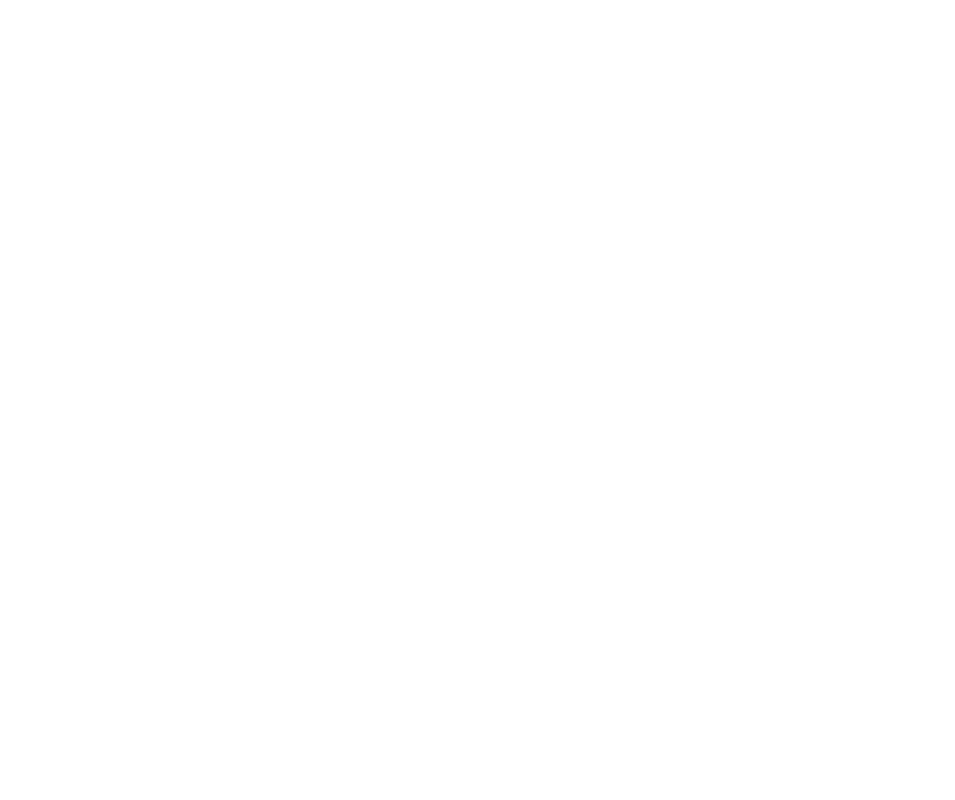
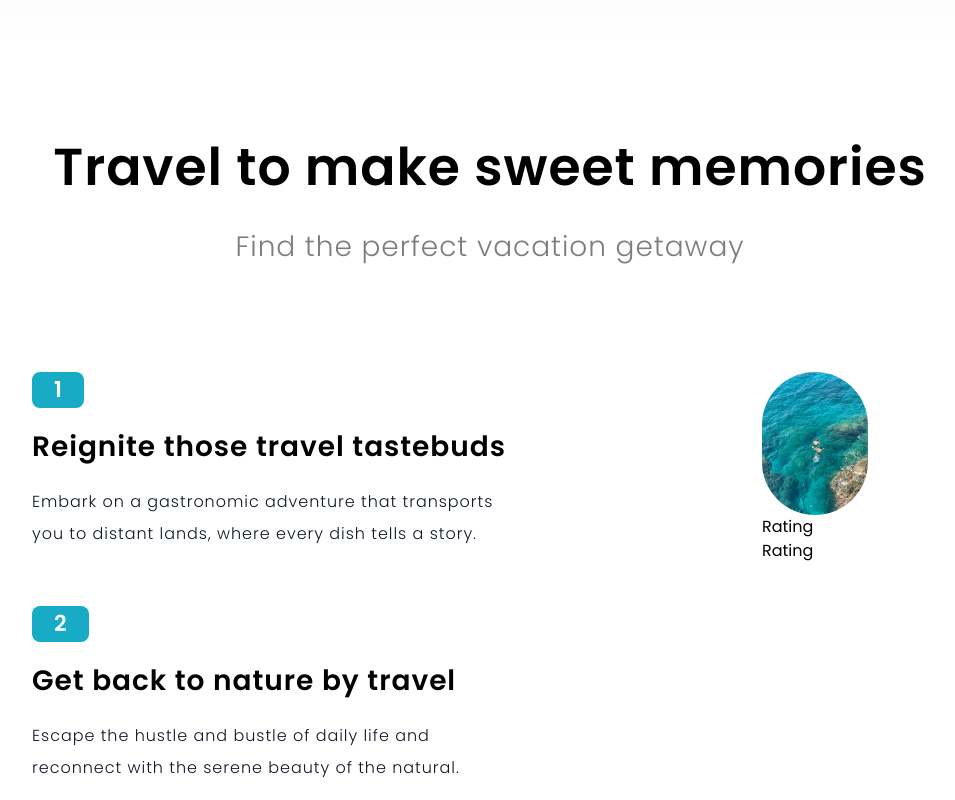
Before and after one commit to tanjimahmmed/go-travel-landing-page, a React (Vite) app: page / in a window 1280 px wide. Shown: the part 900-1700 px from the top of the page, without its empty margins (150-1105 px from the left). Before the commit the page ends 868 px from the top, so only its background shows below. Built offline with nearby package versions, Linux system fonts and the light colour scheme.

Commit message:
add step component

```diff
--- a/src/App.tsx
+++ b/src/App.tsx
@@ -3,6 +3,7 @@
 import Main from "./components/Main";
 import Navigation from "./components/Navigation/Navigation";
 import Page from "./components/Page";
+import Steps from "./components/Steps/Steps";
 
 function App() {
   return (
@@ -11,7 +12,9 @@
         <Navigation/>
         <Hero/>
       </Header>
-      <Main></Main>
+      <Main>
+        <Steps/>
+      </Main>
     </Page>
   )
 }
--- /dev/null
+++ b/src/components/Steps/Rating.tsx
@@ -0,0 +1,9 @@
+import React from 'react'
+
+const Rating = () => {
+  return (
+    <div>Rating</div>
+  )
+}
+
+export default Rating
--- /dev/null
+++ b/src/components/Steps/Steps.tsx
@@ -0,0 +1,37 @@
+import swimmingDudes from '../../../public/swimmingDudes.webp';
+import { steps } from '../../utils/content';
+import Rating from './Rating';
+
+const Steps = () => {
+  return (
+    <section className='px-24 py-36'>
+        <div className='m-auto max-w-432 px-21.5'>
+            <div className='mt-4 text-center'>
+                <h2 className='tracking-6 mb-5 text-[3.25rem] font-semibold'>Travel to make sweet memories</h2>
+                <p className='tracking-6 text-grey-700 text-[1.75rem] font-light'>Find the perfect vacation getaway</p>
+            </div>
+            <div className='flex items-start justify-between gap-x-44 pt-26'>
+                <div className='max-w-min shrink-5'>
+                    <ul className='mb-14 flex flex-col gap-y-14'>
+                        {steps.map((step) => (
+                            <li key={step.id} className='flex flex-col gap-y-4.5'>
+                                <span className='bg-primary-700 w-min rounded-[.5rem] px-5.5 py-0.5 text-[1.375rem]/8 font-semibold text-white'>{step.id}</span>
+                                <h3 className='tracking-6 w-max text-[1.75rem]/10.5 font-semibold text-nowrap'>{step.heading}</h3>
+                                <p className='text-gray-900 tracking-6 text-base/8 font-light'>{step.description}</p>
+                            </li>
+                        ))}
+                    </ul>
+                    <a href="#ExploreMore" className='bg-primary-700 hover:bg-primary-800 cursor-pointer rounded-[0.625rem] px-8 py-3.5 text-lg font-medium text-white transition-all duration-200'>Start your explore</a>
+                </div>
+                <figure className='relative shrink-2 px-20'>
+                    <img src={swimmingDudes} alt="A photo of two men swimming" className='max-h-[50.8rem] rounded-[3.5rem]' />
+                    <Rating/>
+                    <Rating/>
+                </figure>
+            </div>
+        </div>
+    </section>
+  )
+}
+
+export default Steps
```
